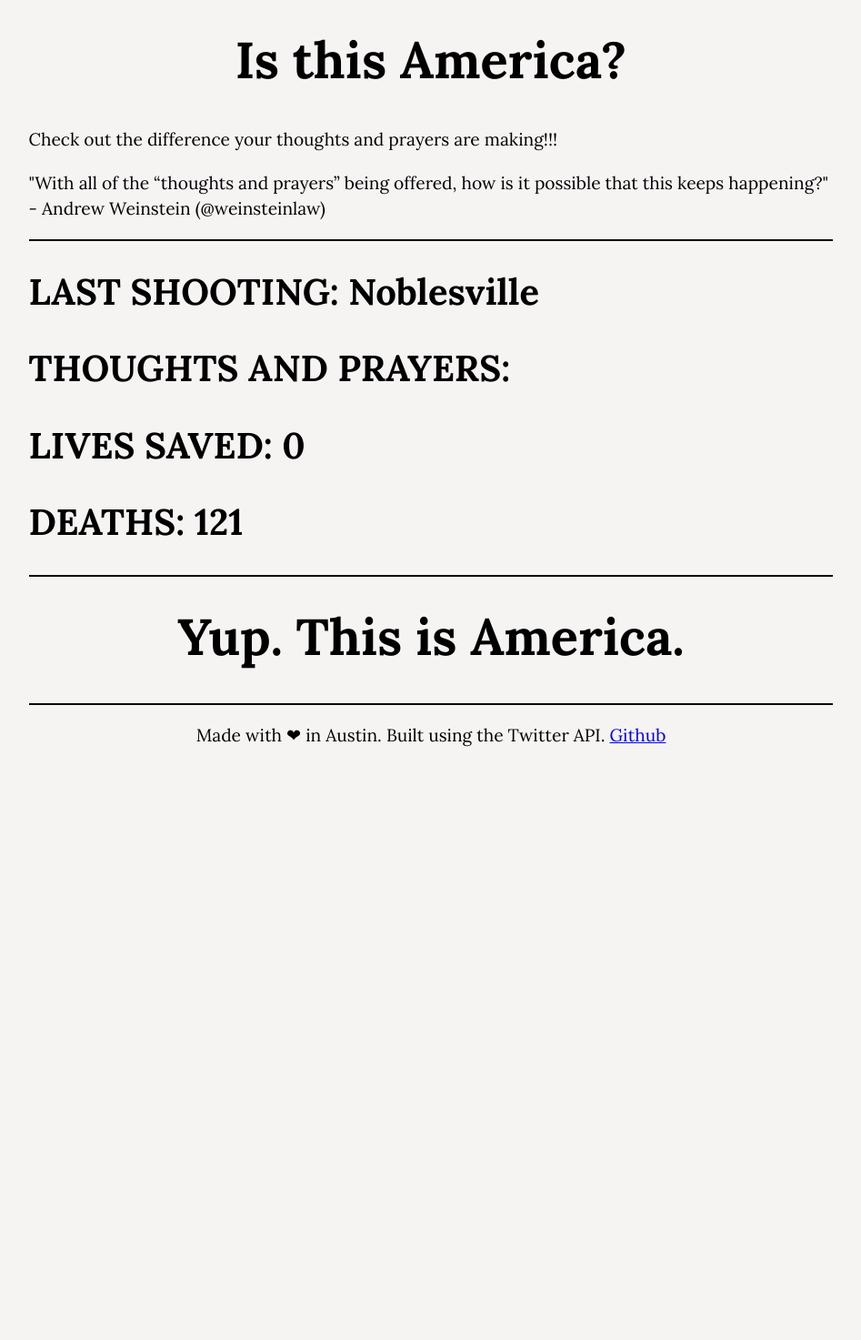
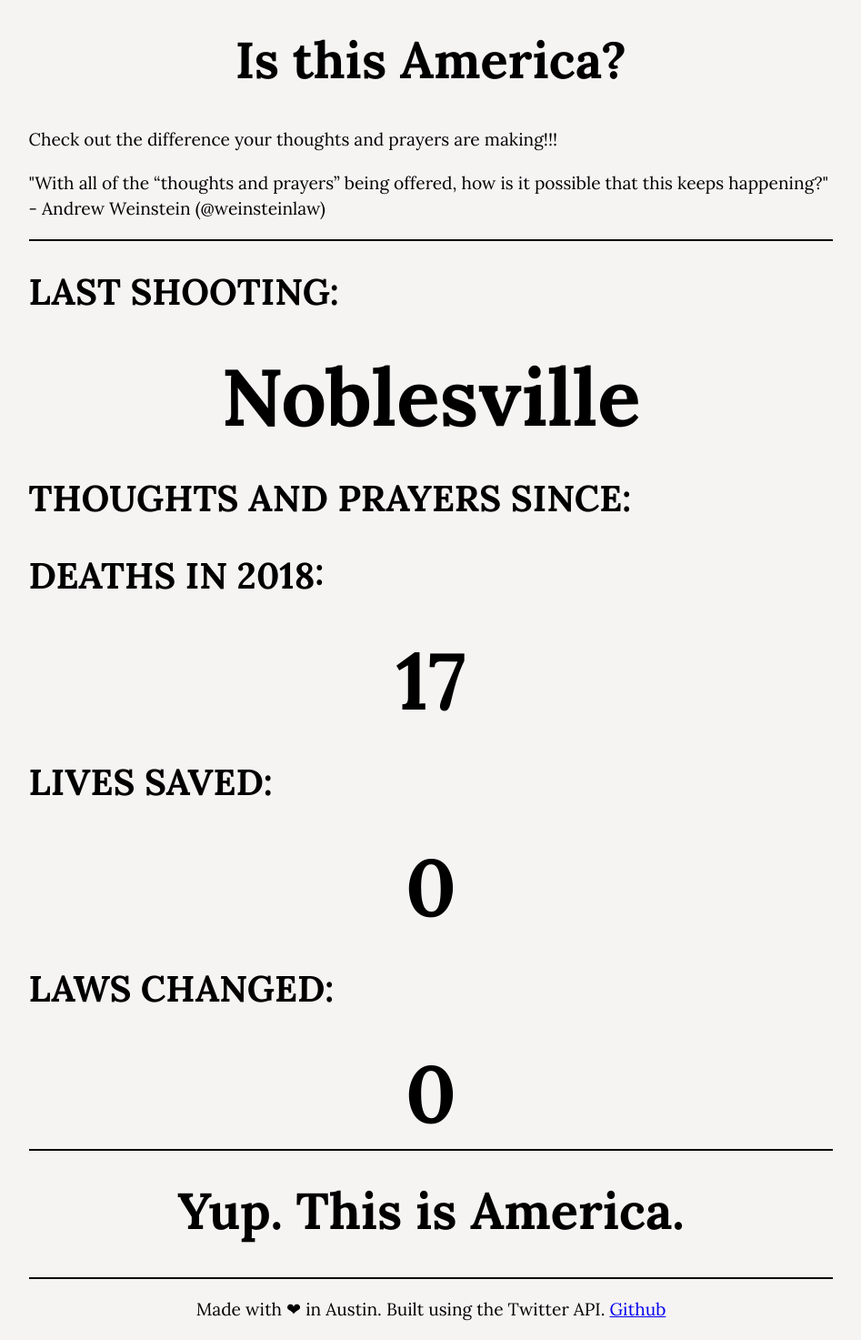
Before and after one commit to pyrito/thoughts-and-prayers, a Flask app: page / in a window 1280 px wide. Shown: the whole page at 91% size, without its empty margins (166-1113 px from the left). Before the commit the page ends 821 px from the top, so only its background shows below. Run offline with Flask 2, Linux system fonts and the light colour scheme; some libraries are stand-ins or nearby versions.

Commit message:
final mvp before heroku push

```diff
--- a/static/style.css
+++ b/static/style.css
@@ -7,6 +7,7 @@
 figcaption{font-style:italic}
 h1{text-align:center; font-size:3.5em}
 h2{font-size:2.5em}
+h3{text-align: center; font-size: 5.5em; margin-top: 5px; margin-bottom: 5px}
 p{font-weight:400;font-size:1.2em}
 img{max-width:100%;height:auto}
 nav{top:0;width:350px;height:100vh;text-align:center;display:-webkit-box;display:-ms-flexbox;display:flex;-webkit-box-orient:vertical;-webkit-box-direction:normal;-ms-flex-direction:column;flex-direction:column;-webkit-box-align:center;-ms-flex-align:center;align-items:center;-webkit-box-pack:center;-ms-flex-pack:center;justify-content:center;border-right:10px solid #000}
@@ -14,7 +15,7 @@
 nav a{text-decoration:none;color:#000}nav a:
 hover{text-decoration:underline}
 .middlecontainer {margin-top: 10px; padding-left:0px; width:70%; margin:0 auto; border-bottom-width: 2px; border-bottom-color: Black; border-bottom-style: solid}
-.topcontainer {margin-top:10px; padding-left: 0px; width: 70%; margin:0 auto; border-bottom-width: 2px; border-bottom-color: Black; border-bottom-style: solid}
+.topcontainer {margin-top:2px; padding-left: 0px; width: 70%; margin:0 auto; border-bottom-width: 2px; border-bottom-color: Black; border-bottom-style: solid}
 .bottomcontainer {margin-top:10px; padding-left: 0px; width: 70%; margin:0 auto; border-bottom-width: 2px; border-bottom-color: Black; border-bottom-style: solid}
 footer{width:70%; padding-left: 0px; text-align:center; margin:0 auto;}
 #navbar{font-size:60px}
--- a/templates/index.html
+++ b/templates/index.html
@@ -6,6 +6,13 @@
     <script src="//code.jquery.com/jquery-3.3.1.min.js"></script>
     <script type="text/javascript" src="//cdnjs.cloudflare.com/ajax/libs/socket.io/1.3.6/socket.io.min.js"></script>
     <script src="static/js/app.js"></script>
+    <audio autoplay id="america">
+  		<source src="/static/music/this_is_america.mp3">
+	</audio>
+	<script>
+  		var audio = document.getElementById("america");
+  		audio.volume = 0.1;
+	</script>
 </head>
 <body>
 	<div class="topcontainer">
@@ -14,10 +21,15 @@
 		<p>"With all of the “thoughts and prayers” being offered, how is it possible that this keeps happening?" - Andrew Weinstein (@weinsteinlaw) </p>
 	</div>
 	<div class="middlecontainer">
-		<h2> LAST SHOOTING: Noblesville </h2>
-		<h2> THOUGHTS AND PRAYERS: <h2 id="count"> </h2> </h2>
-		<h2> LIVES SAVED: 0 </h2>
-		<h2> DEATHS: 121 </h2>
+		<h2> LAST SHOOTING: </h2>
+		<h3> Noblesville </h3>
+		<h2> THOUGHTS AND PRAYERS SINCE: <h3 id="count"> </h3> </h2>
+		<h2> DEATHS IN 2018: </h2>
+		<h3> 17 </h3>
+		<h2> LIVES SAVED: </h2>
+		<h3> 0 </h3>
+		<h2> LAWS CHANGED: </h2>
+		<h3> 0 </h3>
 	</div>
 	<div class="bottomcontainer">
 		<h1> Yup. This is America. </h1>
```
Also changed, not shown: shootings.db (deleted), 2 other files.
